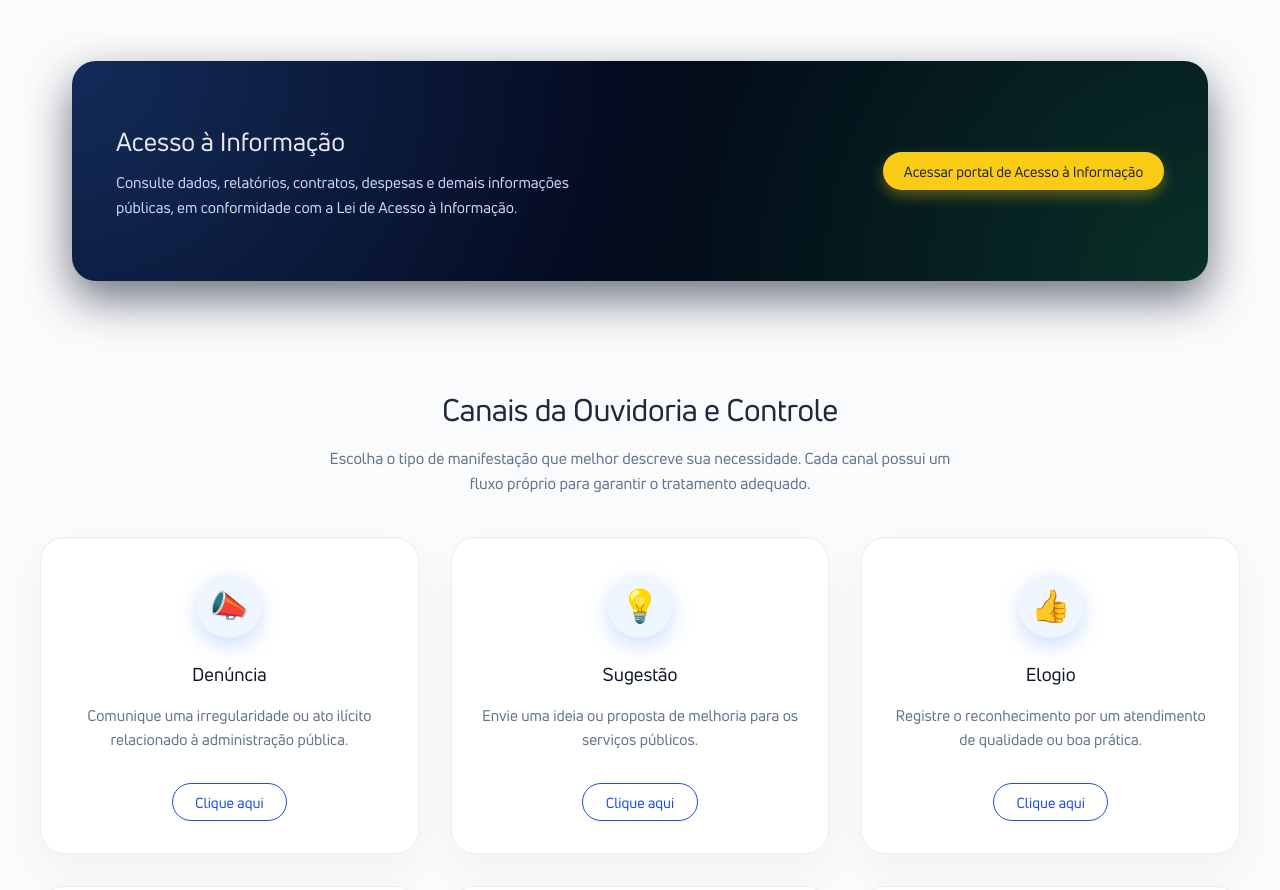
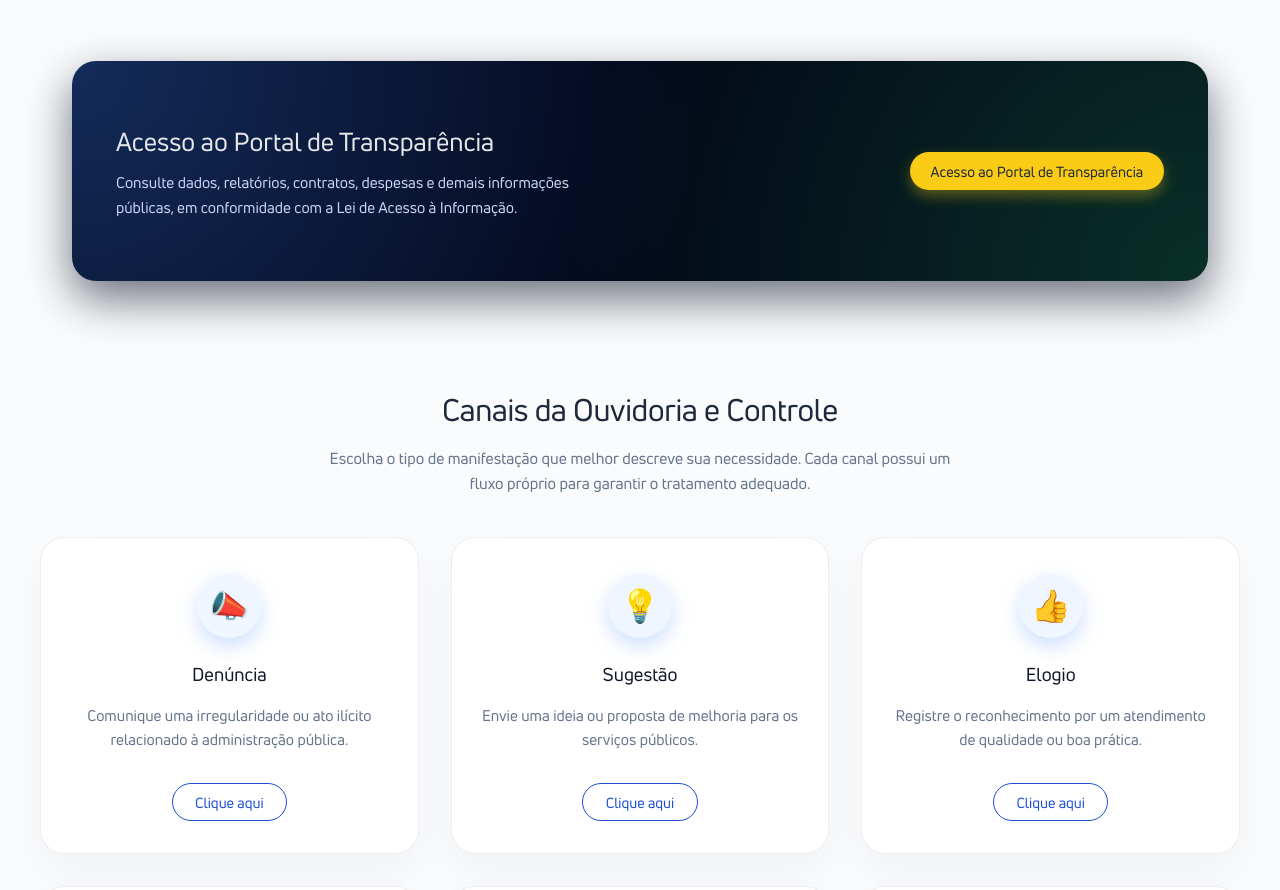
Before and after one commit to EnzoCeccon/CGE-RR-SITE, a React (Vite) app: page / in a window 1280 px wide. Shown: the part 1080-1970 px from the top of the page. Built offline with nearby package versions, Linux system fonts and the light colour scheme.

Commit message:
Ajusta banner do portal de transparencia

```diff
--- a/src/pages/Home.tsx
+++ b/src/pages/Home.tsx
@@ -157,18 +157,18 @@ export default function Home() {
         </div>
       </section>
 
-      <section className="fixed-banner" aria-label="Acesso à Informação">
+      <section className="fixed-banner" aria-label="Acesso ao Portal de Transparência">
         <div className="container">
           <div className="fixed-banner-inner">
             <div>
-              <h2>Acesso à Informação</h2>
+              <h2>Acesso ao Portal de Transparência</h2>
               <p>
                 Consulte dados, relatórios, contratos, despesas e demais informações públicas, em conformidade com a
                 Lei de Acesso à Informação.
               </p>
             </div>
             <button type="button" className="fixed-banner-button">
-              Acessar portal de Acesso à Informação
+              Acesso ao Portal de Transparência
             </button>
           </div>
         </div>
```
